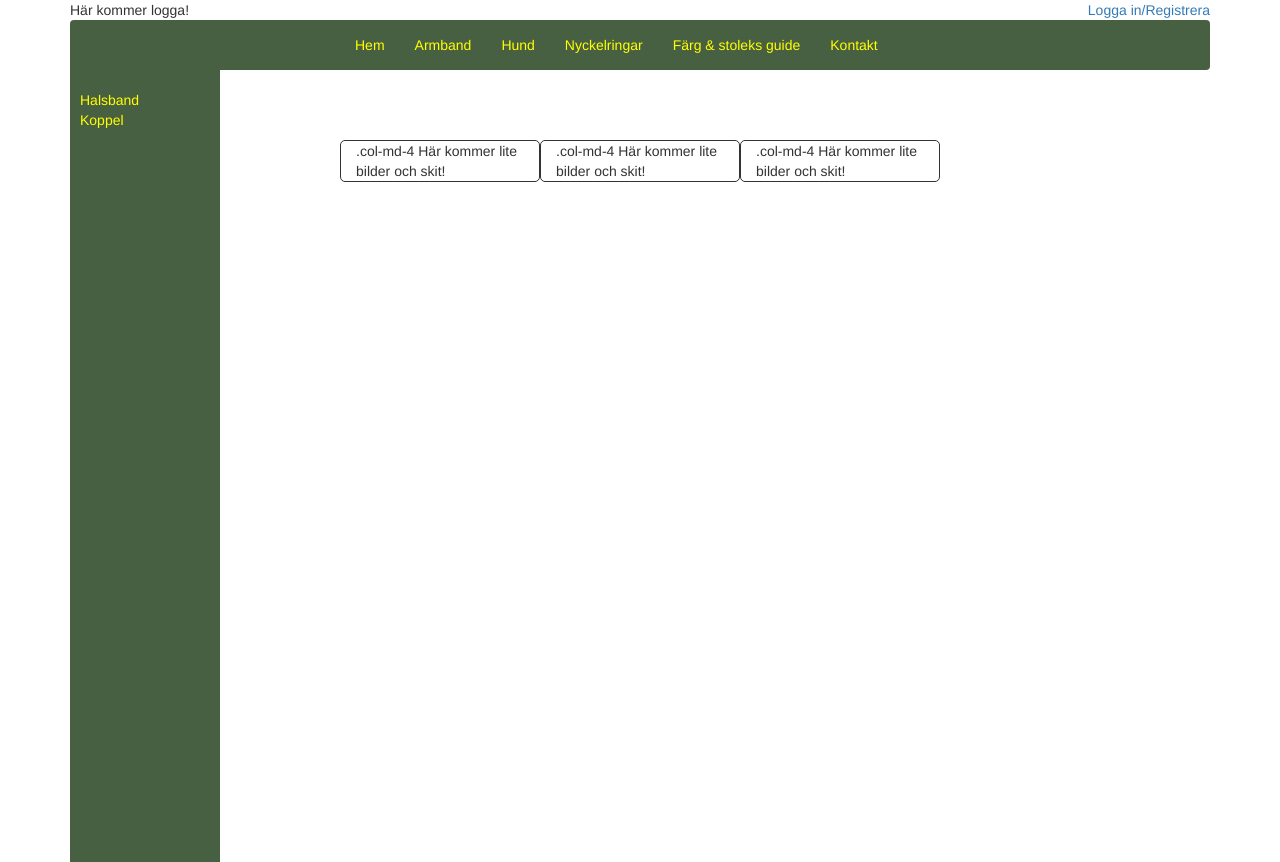
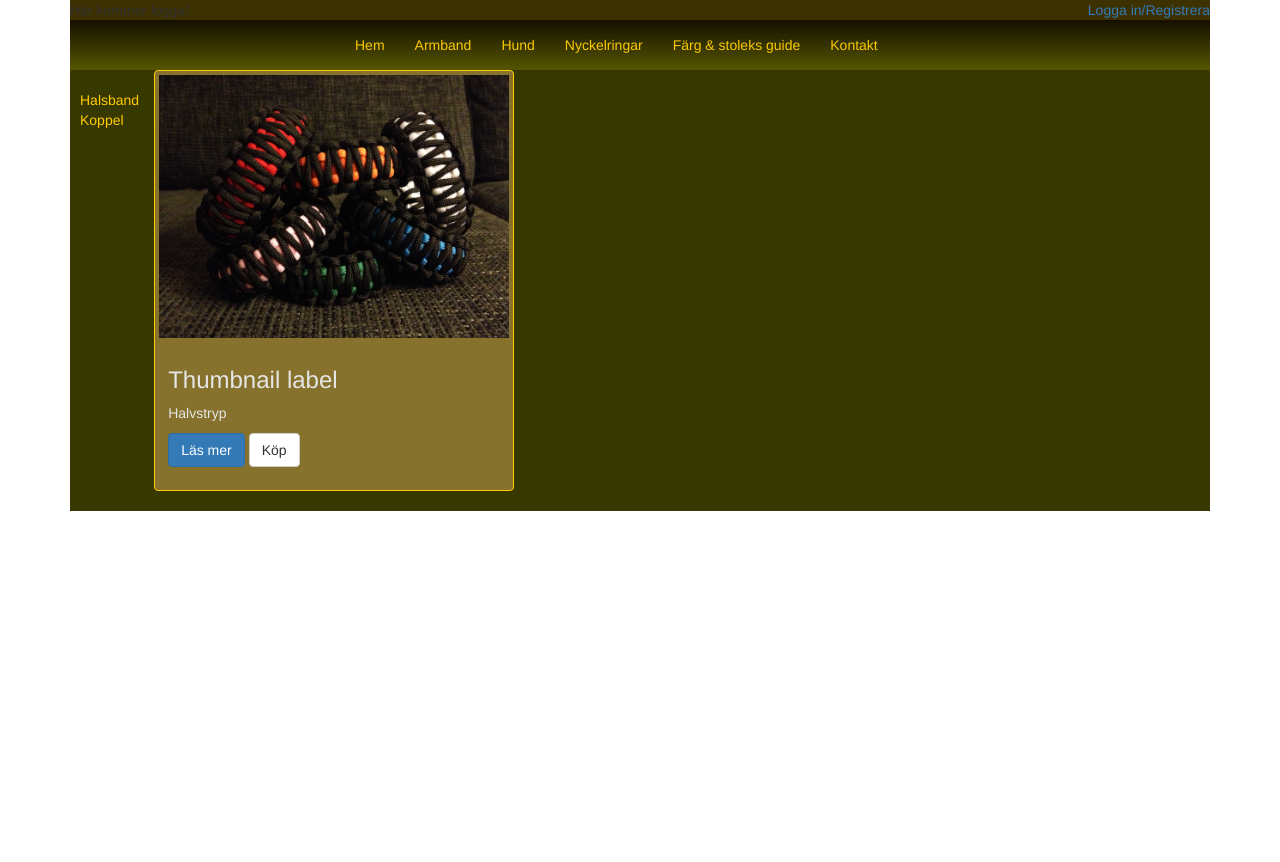
Before and after one commit to Duffy035/EGON, a PHP site: page /hund.php in a window 1280 px wide. After the commit the page ends 511 px from the top, so only its background shows below. Run offline with PHP 8.4, Linux system fonts and the light colour scheme.

Commit message:
Färger
Har satt färgerna på hundsidan!

```diff
--- a/armband.php
+++ b/armband.php
@@ -9,9 +9,7 @@
 		<a href="#">Type 1 Cord</a><br>
 	</div>
 
-	<div class="content"> <!--kolla på bootstrap och använd colummer för att skapa produkt rutor-->
-		Här kommer lite bilder och skit!
-	</div>
+
 
 
 </div>
--- a/css/style.css
+++ b/css/style.css
@@ -1,31 +1,30 @@
+.head{
+	background-color: #3E3101;
+}
 .nav{
 	margin:auto;
 	width:600px;
 }
 
 .navbar{
-	border-bottom-left-radius:0px;
-	background-color: #486042;
+	border-radius: 0px;
+	background: linear-gradient(#151000, #555500);
 	margin-bottom: 0px;
 	border-style: none;
 }
 .navbar-default .navbar-nav li a{
-	color: yellow;
+	color:#FAC905;
 }
 
 
 .subnav{
-	margin-top: 0px;
 	padding-top: 20px;
-	background-color: #486042;
-	width: 150px;
 	float: left;
-	height: 99%;
-	position:absolute;
+
 }
 
 .subnav a{
-	color:yellow;
+	color:#FFCC00;
 	margin-left: 10px;
 	text-decoration: none;
 }
@@ -39,11 +38,13 @@
 }
 
 .content{
-	padding-top: 70px;
-	width: 50%;
-	margin:auto;
+	background-color:#373700;
 }
-.col-md-4{
-	border: 1px solid;
-	border-radius: 5px;
+
+.thumbnail{
+	background-color: #86722D;
+	border-color:#FFCC00;
 }
+.caption h3, p{
+	color: #E6E6E6;
+}
--- a/hund.php
+++ b/hund.php
@@ -3,22 +3,27 @@
 <?php include'inc/nav.php'; ?>
 
 <div class="container">
+	<div class="content">
 
 	<div class="subnav">
 		<a href="#">Halsband</a><br>
 		<a href="#">Koppel</a><br>
 	</div>
 
-	<div class="content">
 	<div class="row">
-  		<div class="col-md-4">.col-md-4 Här kommer lite bilder och skit!</div>
-  		<div class="col-md-4">.col-md-4 Här kommer lite bilder och skit!</div>
-  		<div class="col-md-4">.col-md-4 Här kommer lite bilder och skit!</div>
-	</div>
+	  <div class="col-sm-6 col-md-4">
+	    <div class="thumbnail">
+	      <img src="img/bild.jpg" alt="...">
+	      <div class="caption">
+	        <h3>Thumbnail label</h3>
+	        <p>Halvstryp</p>
+	        <p><a href="#" class="btn btn-primary" role="button">Läs mer</a> <a href="#" class="btn btn-default" role="button">Köp</a></p>
+	      </div>
+	    </div>
+	  </div>
 	</div>
 </div>
-
-
+</div>
 </body>
 
 </html>
--- a/inc/head.php
+++ b/inc/head.php
@@ -12,8 +12,10 @@
 
 <body>
 <div class="container">
+<div class="head">
 	Här kommer logga!
 	<div id="login">
 		<a href="#">Logga in/Registrera</a>
 	</div>
 </div>
+</div>
```
Also changed, not shown: img/bild.jpg (added).
